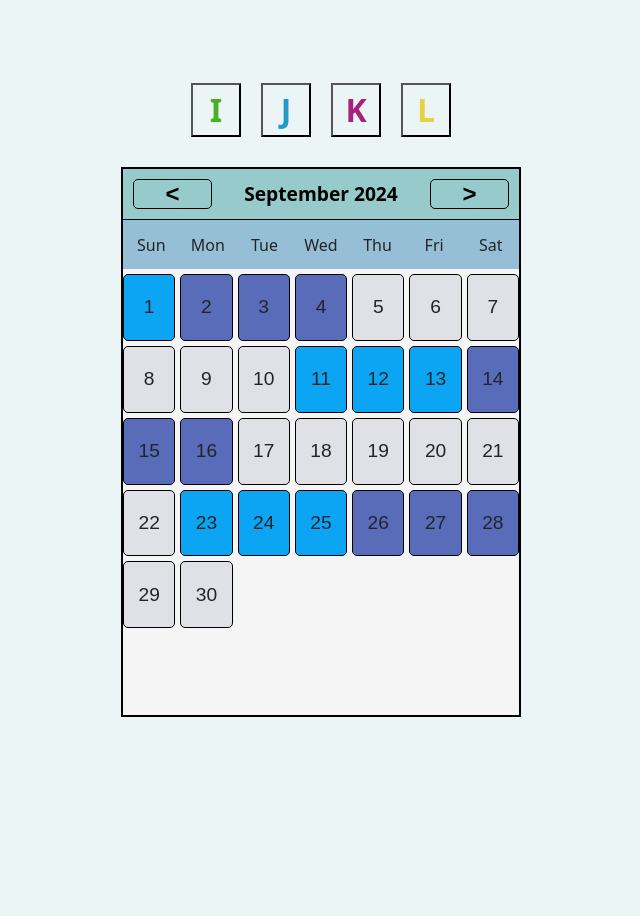
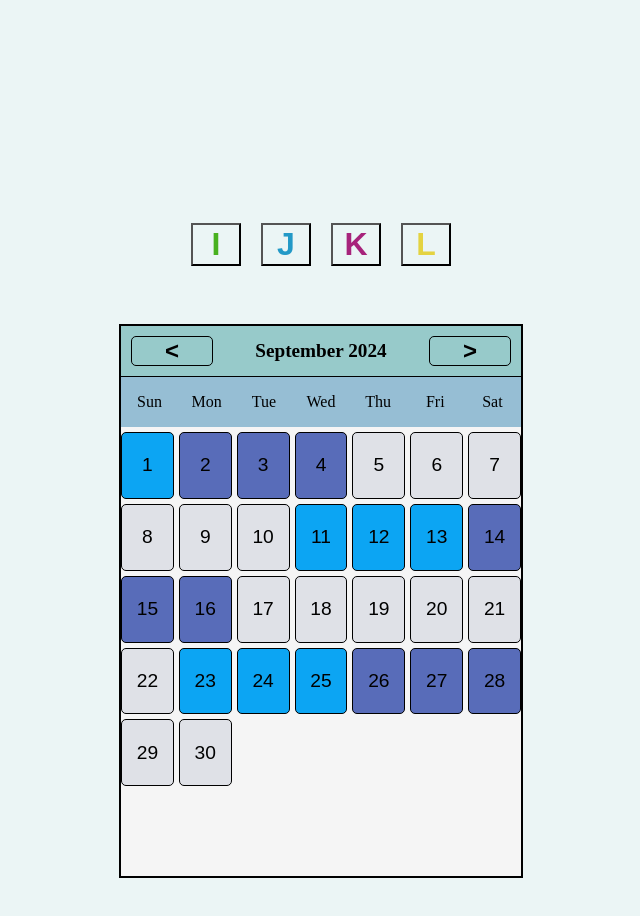
Before and after one commit to RookieCoder45/Shift-Planner, a plain HTML site: page index.html in a window 1280 px wide. Shown: the whole page, without its empty margins (319-959 px from the left). Before the commit the page ends 800 px from the top, so only its background shows below. Drawn offline with nearby package versions, Linux system fonts and the light colour scheme.

Commit message:
Update index.html

```diff
--- a/index.html
+++ b/index.html
@@ -4,7 +4,7 @@
   <meta charset="UTF-8">
   <meta name="viewport" content="width=device-width, initial-scale=1.0">
 
-  <link rel="stylesheet" href="https://cdn.jsdelivr.net/npm/bootstrap@5.3.3/dist/css/bootstrap.min.css">
+
   <link rel="stylesheet" href="style.css">
   <title>Document</title>
 </head>
@@ -31,6 +31,6 @@
     <div class="selected-shift"></div>
   </div>
   <script src="script.js"></script>
-  <script src="https://cdn.jsdelivr.net/npm/bootstrap@5.3.3/dist/js/bootstrap.bundle.min.js"></script>
+
 </body>
 </html>
```
